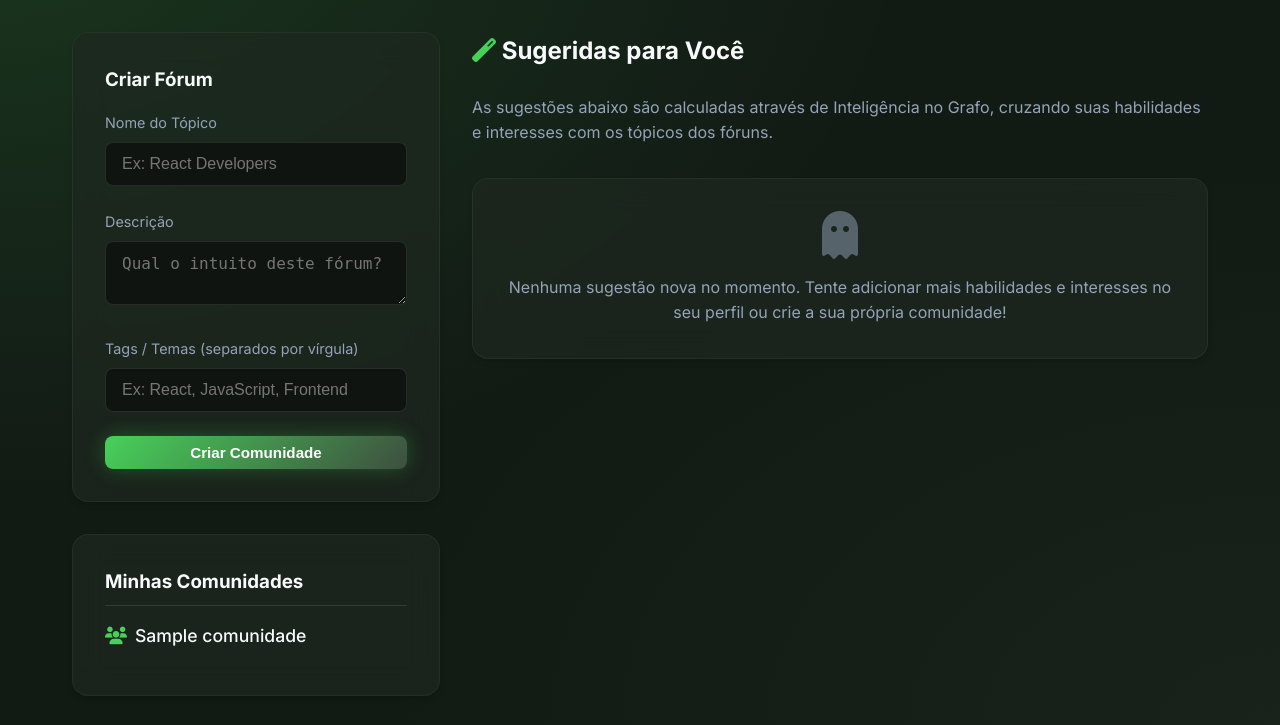
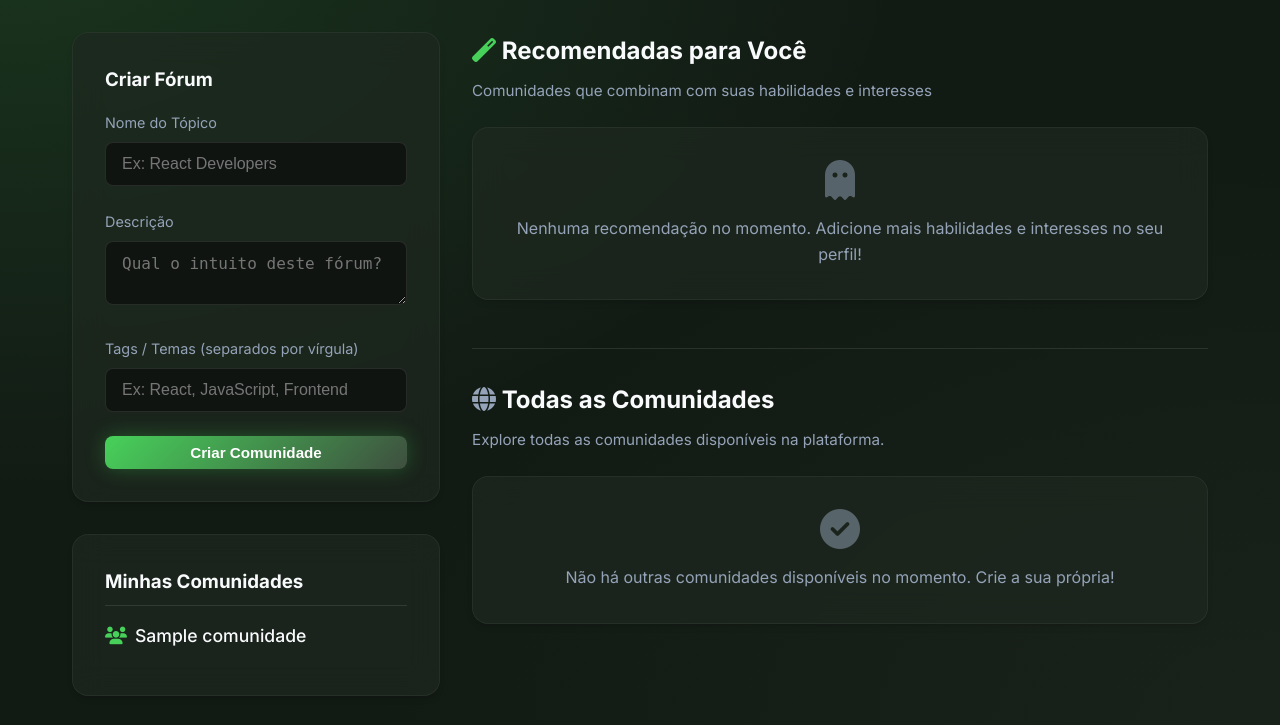
Before and after one commit to VinnizzZ/Rede_DBQP, a Flask app: page /communities/ in a window 1280 px wide. Shown: the part 75-800 px from the top of the page. Run offline with Flask 3, Linux system fonts and the light colour scheme; a user stored in the database is signed in; tables that the repository leaves empty hold one stand-in row (values such as "Sample post"); some libraries are stand-ins or nearby versions.

Commit message:
Finalização comunidades

```diff
--- a/app/routes/communities.py
+++ b/app/routes/communities.py
@@ -43,11 +43,17 @@ def list_communities():
 
     # Ordena pelo score decrescente
     sugeridas.sort(key=lambda x: x[0], reverse=True)
-    comunidades_sugeridas = [s[1] for s in sugeridas]
+
+    # Separa recomendadas (score > 0) de todas as outras
+    recomendadas = [s[1] for s in sugeridas if s[0] > 0]
+    outras = [s[1] for s in sugeridas if s[0] == 0]
 
     return render_template('communities_list.html',
                            minhas_comunidades=minhas_comunidades,
-                           sugeridas=comunidades_sugeridas)
+                           recomendadas=recomendadas,
+                           outras=outras,
+                           meus_interesses=meus_interesses,
+                           minhas_habilidades=minhas_habilidades)
 
 @communities_bp.route('/create', methods=['POST'])
 @login_required
--- a/app/templates/communities_list.html
+++ b/app/templates/communities_list.html
@@ -11,27 +11,32 @@
             <form method="POST" action="{{ url_for('communities.create_community') }}">
                 <div class="form-group" style="margin-top: 1rem;">
                     <label for="nome">Nome do Tópico</label>
-                    <input type="text" id="nome" name="nome" class="form-control" required placeholder="Ex: React Developers">
+                    <input type="text" id="nome" name="nome" class="form-control" required
+                        placeholder="Ex: React Developers">
                 </div>
                 <div class="form-group">
                     <label for="descricao">Descrição</label>
-                    <textarea id="descricao" name="descricao" class="form-control" rows="2" placeholder="Qual o intuito deste fórum?"></textarea>
+                    <textarea id="descricao" name="descricao" class="form-control" rows="2"
+                        placeholder="Qual o intuito deste fórum?"></textarea>
                 </div>
                 <div class="form-group">
                     <label for="tags">Tags / Temas (separados por vírgula)</label>
-                    <input type="text" id="tags" name="tags" class="form-control" placeholder="Ex: React, JavaScript, Frontend">
+                    <input type="text" id="tags" name="tags" class="form-control"
+                        placeholder="Ex: React, JavaScript, Frontend">
                 </div>
                 <button type="submit" class="btn btn-primary" style="width: 100%;">Criar Comunidade</button>
             </form>
         </div>
 
         <div class="card">
-            <h3 style="border-bottom: 1px solid var(--border-color); padding-bottom: 0.5rem; margin-bottom: 1rem;">Minhas Comunidades</h3>
+            <h3 style="border-bottom: 1px solid var(--border-color); padding-bottom: 0.5rem; margin-bottom: 1rem;">
+                Minhas Comunidades</h3>
             {% if minhas_comunidades %}
             <ul style="list-style: none; padding: 0;">
                 {% for com in minhas_comunidades %}
                 <li style="margin-bottom: 0.8rem;">
-                        <a href="{{ url_for('communities.view_community', id=com.id) }}" style="color: var(--text-main); text-decoration: none; font-weight: 500; font-size: 1.1rem; display: flex; align-items: center; gap: 0.5rem;">
+                    <a href="{{ url_for('communities.view_community', id=com.id) }}"
+                        style="color: var(--text-main); text-decoration: none; font-weight: 500; font-size: 1.1rem; display: flex; align-items: center; gap: 0.5rem;">
                         <i class="fas fa-users" style="color: var(--primary);"></i> {{ com.nome }}
                     </a>
                 </li>
@@ -43,43 +48,117 @@
         </div>
     </div>
 
-    <!-- Main Content: Sugeridas para você -->
+    <!-- Main Content: Recomendadas + Todas as Comunidades -->
     <div>
-        <h2 style="margin-bottom: 1.5rem;"><i class="fas fa-magic" style="color: var(--primary);"></i> Sugeridas para Você</h2>
-        <p style="color: var(--text-muted); margin-bottom: 2rem;">As sugestões abaixo são calculadas através de Inteligência no Grafo, cruzando suas habilidades e interesses com os tópicos dos fóruns.</p>
+        <!-- Seção 1: Recomendadas para Você -->
+        <div style="margin-bottom: 3rem;">
+            <h2 style="margin-bottom: 0.5rem;"><i class="fas fa-magic" style="color: var(--primary);"></i> Recomendadas
+                para Você</h2>
+            <p style="color: var(--text-muted); margin-bottom: 1.5rem; font-size: 0.95rem;">Comunidades que combinam com
+                suas habilidades e interesses</p>
 
-        {% if sugeridas %}
+            {% if recomendadas %}
             <div style="display: grid; grid-template-columns: repeat(auto-fill, minmax(280px, 1fr)); gap: 1.5rem;">
-            {% for com in sugeridas %}
-                <div class="card" style="display: flex; flex-direction: column; justify-content: space-between;">
+                {% for com in recomendadas %}
+                <div class="card"
+                    style="display: flex; flex-direction: column; justify-content: space-between; border-left: 3px solid var(--primary);">
                     <div>
                         <h3 style="margin-bottom: 0.5rem;">
-                            <a href="{{ url_for('communities.view_community', id=com.id) }}" style="color: var(--text-main); text-decoration: none;">{{ com.nome }}</a>
+                            <a href="{{ url_for('communities.view_community', id=com.id) }}"
+                                style="color: var(--text-main); text-decoration: none;">{{ com.nome }}</a>
                         </h3>
-                        <p style="color: var(--text-muted); font-size: 0.9rem; margin-bottom: 1rem;">{{ com.descricao[:80] + '...' if com.descricao and com.descricao|length > 80 else com.descricao }}</p>
+                        <p style="color: var(--text-muted); font-size: 0.9rem; margin-bottom: 1rem;">{{
+                            com.descricao[:80] + '...' if com.descricao and com.descricao|length > 80 else com.descricao
+                            }}</p>
 
                         <div style="display: flex; flex-wrap: wrap; gap: 0.4rem; margin-bottom: 1rem;">
-                            {% for h in com.habilidades[:3] %}
-                                <span style="font-size: 0.75rem; background: rgba(71, 209, 90, 0.2); color: var(--primary); padding: 0.2rem 0.5rem; border-radius: 4px;">{{ h.nome }}</span>
+                            {% for h in com.habilidades %}
+                            {% if h.nome in minhas_habilidades %}
+                            <span style="font-size: 0.75rem; background: rgba(71, 209, 90, 0.25); color: var(--primary); padding: 0.2rem 0.6rem; border-radius: 4px; border: 1px solid var(--primary); font-weight: 600;">⭐ {{ h.nome }}</span>
+                            {% else %}
+                            <span style="font-size: 0.75rem; background: rgba(255, 255, 255, 0.08); color: var(--text-muted); padding: 0.2rem 0.6rem; border-radius: 4px; border: 1px solid var(--border-color);">{{ h.nome }}</span>
+                            {% endif %}
                             {% endfor %}
-                            {% for i in com.interesses[:3] %}
-                                <span style="font-size: 0.75rem; background: rgba(62, 79, 63, 0.5); color: var(--text-main); padding: 0.2rem 0.5rem; border-radius: 4px;">{{ i.nome }}</span>
+                            {% for i in com.interesses %}
+                            {% if i.nome in meus_interesses %}
+                            <span style="font-size: 0.75rem; background: rgba(71, 209, 90, 0.25); color: var(--primary); padding: 0.2rem 0.6rem; border-radius: 4px; border: 1px solid var(--primary); font-weight: 600;">⭐ {{ i.nome }}</span>
+                            {% else %}
+                            <span style="font-size: 0.75rem; background: rgba(255, 255, 255, 0.08); color: var(--text-muted); padding: 0.2rem 0.6rem; border-radius: 4px; border: 1px solid var(--border-color);">{{ i.nome }}</span>
+                            {% endif %}
                             {% endfor %}
                         </div>
                     </div>
 
                     <form method="POST" action="{{ url_for('communities.join_community', id=com.id) }}">
-                        <button type="submit" class="btn btn-outline" style="width: 100%;"><i class="fas fa-sign-in-alt"></i> Entrar</button>
+                        <button type="submit" class="btn btn-primary" style="width: 100%;"><i class="fas fa-star"></i>
+                            Entrar</button>
                     </form>
                 </div>
                 {% endfor %}
             </div>
             {% else %}
             <div class="card" style="text-align: center; color: var(--text-muted);">
-                <i class="fas fa-ghost" style="font-size: 3rem; margin-bottom: 1rem; opacity: 0.5;"></i>
-                <p>Nenhuma sugestão nova no momento. Tente adicionar mais habilidades e interesses no seu perfil ou crie a sua própria comunidade!</p>
+                <i class="fas fa-ghost" style="font-size: 2.5rem; margin-bottom: 1rem; opacity: 0.5;"></i>
+                <p>Nenhuma recomendação no momento. Adicione mais habilidades e interesses no seu perfil!</p>
+            </div>
+            {% endif %}
+        </div>
+
+        <!-- Divisor -->
+        <hr style="border: none; border-top: 1px solid var(--border-color); margin-bottom: 2rem;">
+
+        <!-- Seção 2: Todas as Comunidades Disponíveis -->
+        <div>
+            <h2 style="margin-bottom: 0.5rem;"><i class="fas fa-globe" style="color: var(--text-muted);"></i> Todas as
+                Comunidades</h2>
+            <p style="color: var(--text-muted); margin-bottom: 1.5rem; font-size: 0.95rem;">Explore todas as comunidades
+                disponíveis na plataforma.</p>
+
+            {% if outras %}
+            <div style="display: grid; grid-template-columns: repeat(auto-fill, minmax(280px, 1fr)); gap: 1.5rem;">
+                {% for com in outras %}
+                <div class="card" style="display: flex; flex-direction: column; justify-content: space-between;">
+                    <div>
+                        <h3 style="margin-bottom: 0.5rem;">
+                            <a href="{{ url_for('communities.view_community', id=com.id) }}"
+                                style="color: var(--text-main); text-decoration: none;">{{ com.nome }}</a>
+                        </h3>
+                        <p style="color: var(--text-muted); font-size: 0.9rem; margin-bottom: 1rem;">{{
+                            com.descricao[:80] + '...' if com.descricao and com.descricao|length > 80 else com.descricao
+                            }}</p>
+
+                        <div style="display: flex; flex-wrap: wrap; gap: 0.4rem; margin-bottom: 1rem;">
+                            {% for h in com.habilidades %}
+                            {% if h.nome in minhas_habilidades %}
+                            <span style="font-size: 0.75rem; background: rgba(71, 209, 90, 0.25); color: var(--primary); padding: 0.2rem 0.6rem; border-radius: 4px; border: 1px solid var(--primary); font-weight: 600;">⭐ {{ h.nome }}</span>
+                            {% else %}
+                            <span style="font-size: 0.75rem; background: rgba(255, 255, 255, 0.08); color: var(--text-muted); padding: 0.2rem 0.6rem; border-radius: 4px; border: 1px solid var(--border-color);">{{ h.nome }}</span>
+                            {% endif %}
+                            {% endfor %}
+                            {% for i in com.interesses %}
+                            {% if i.nome in meus_interesses %}
+                            <span style="font-size: 0.75rem; background: rgba(71, 209, 90, 0.25); color: var(--primary); padding: 0.2rem 0.6rem; border-radius: 4px; border: 1px solid var(--primary); font-weight: 600;">⭐ {{ i.nome }}</span>
+                            {% else %}
+                            <span style="font-size: 0.75rem; background: rgba(255, 255, 255, 0.08); color: var(--text-muted); padding: 0.2rem 0.6rem; border-radius: 4px; border: 1px solid var(--border-color);">{{ i.nome }}</span>
+                            {% endif %}
+                            {% endfor %}
+                        </div>
+                    </div>
+
+                    <form method="POST" action="{{ url_for('communities.join_community', id=com.id) }}">
+                        <button type="submit" class="btn btn-outline" style="width: 100%;"><i
+                                class="fas fa-sign-in-alt"></i> Entrar</button>
+                    </form>
+                </div>
+                {% endfor %}
+            </div>
+            {% else %}
+            <div class="card" style="text-align: center; color: var(--text-muted);">
+                <i class="fas fa-check-circle" style="font-size: 2.5rem; margin-bottom: 1rem; opacity: 0.5;"></i>
+                <p>Não há outras comunidades disponíveis no momento. Crie a sua própria!</p>
             </div>
             {% endif %}
         </div>
     </div>
+</div>
 {% endblock %}
```
Also changed, not shown: app.db. Lines whose indentation alone changed are shown as unchanged.
